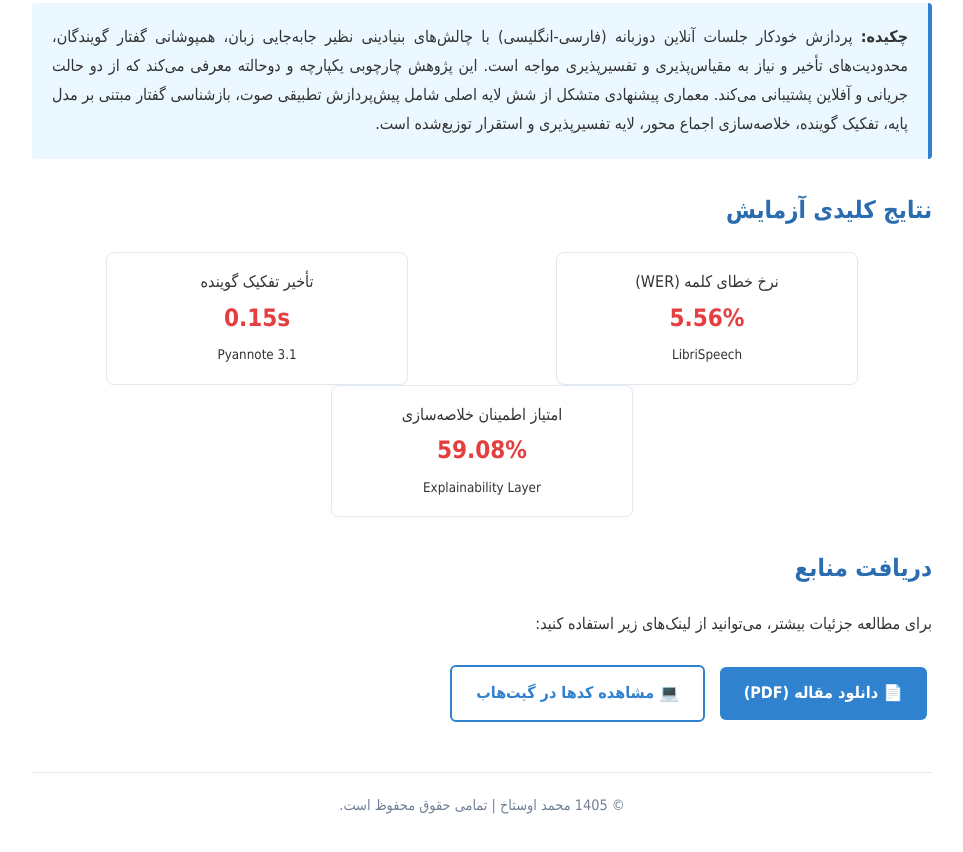
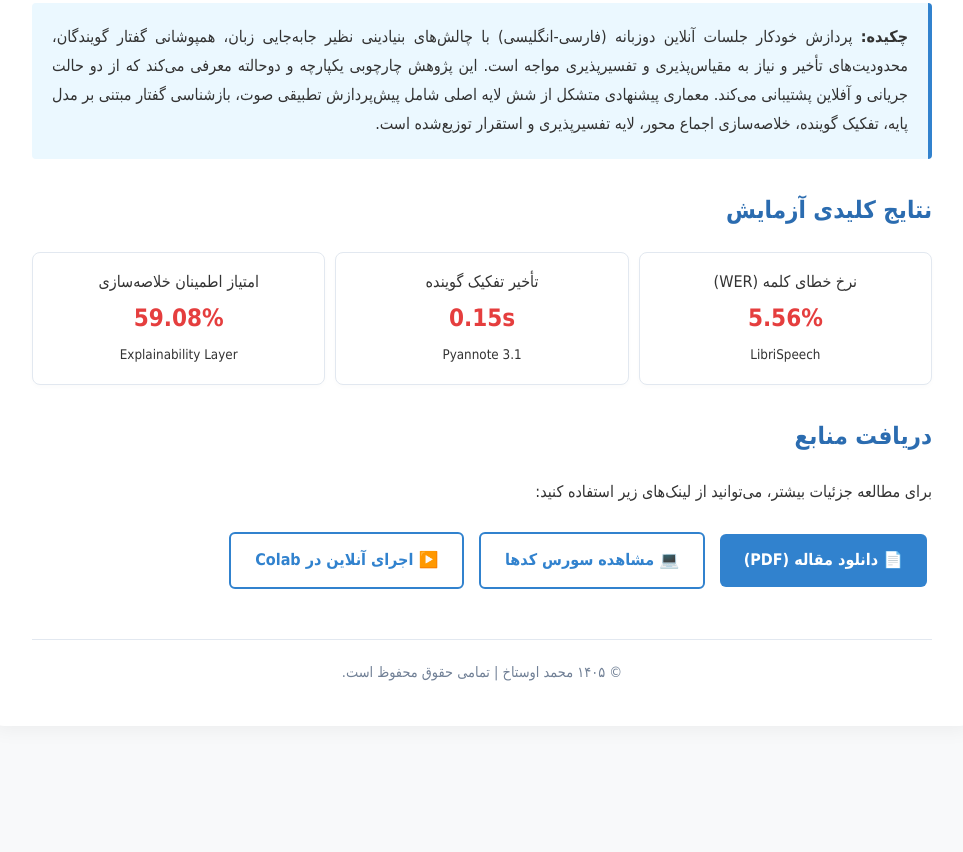
Before and after one commit to Avestakh-M/Avestakh-M.github.io, a plain HTML site: page index.html in a window 1280 px wide. Shown: the part 330-1182 px from the top of the page, without its empty margins (158-1121 px from the left). After the commit the page ends 1096 px from the top, so only its background shows below. Drawn offline with Linux system fonts and the light colour scheme.

Commit message:
Update index.html

```diff
--- a/index.html
+++ b/index.html
@@ -47,6 +47,7 @@
             justify-content: space-around;
             flex-wrap: wrap;
             margin: 20px 0;
+            gap: 10px;
         }
         .metric-card {
             background: #fff;
@@ -54,7 +55,8 @@
             padding: 15px;
             border-radius: 8px;
             text-align: center;
-            width: 30%;
+            min-width: 200px;
+            flex: 1;
             box-shadow: 0 2px 5px rgba(0,0,0,0.02);
         }
         .metric-value {
@@ -129,13 +131,18 @@
         <h2>دریافت منابع</h2>
         <p>برای مطالعه جزئیات بیشتر، می‌توانید از لینک‌های زیر استفاده کنید:</p>
         <div>
-            <!-- این لینک را بعدا با فایل PDF خود جایگزین کنید -->
-            <a href="#" class="btn">📄 دانلود مقاله (PDF)</a>
-            <a href="https://github.com/Avestakh-M" class="btn btn-outline" target="_blank">💻 مشاهده کدها در گیت‌هاب</a>
+            <!-- دکمه دانلود مقاله با لینک مستقیم -->
+            <a href="https://raw.githubusercontent.com/Avestakh-M/Explainable-Bilingual-Meeting-Framework/main/Avestakh_Paper.pdf" class="btn" target="_blank" rel="noopener">📄 دانلود مقاله (PDF)</a>
+
+            <!-- دکمه مشاهده کدها در مخزن اختصاصی -->
+            <a href="https://github.com/Avestakh-M/Explainable-Bilingual-Meeting-Framework" class="btn btn-outline" target="_blank" rel="noopener">💻 مشاهده سورس کدها</a>
+
+            <!-- دکمه اجرای آنلاین در کولب -->
+            <a href="https://colab.research.google.com/github/Avestakh-M/Explainable-Bilingual-Meeting-Framework/blob/main/Avestakh_Framework.ipynb" class="btn btn-outline" target="_blank" rel="noopener">▶️ اجرای آنلاین در Colab</a>
         </div>
 
         <footer>
-            © 1405 محمد اوستاخ | تمامی حقوق محفوظ است.
+            © ۱۴۰۵ محمد اوستاخ | تمامی حقوق محفوظ است.
         </footer>
     </div>
 </body>
```
